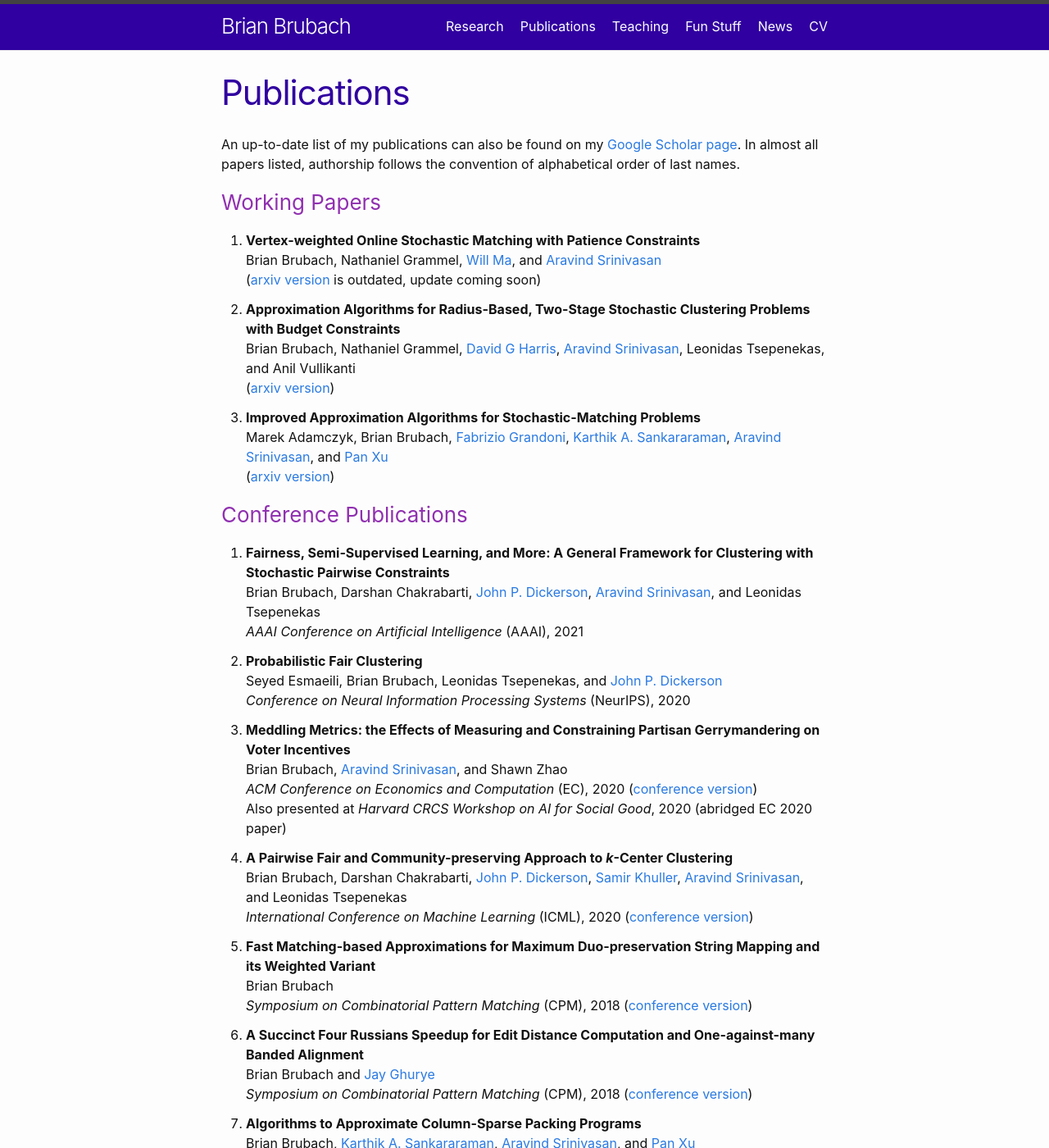
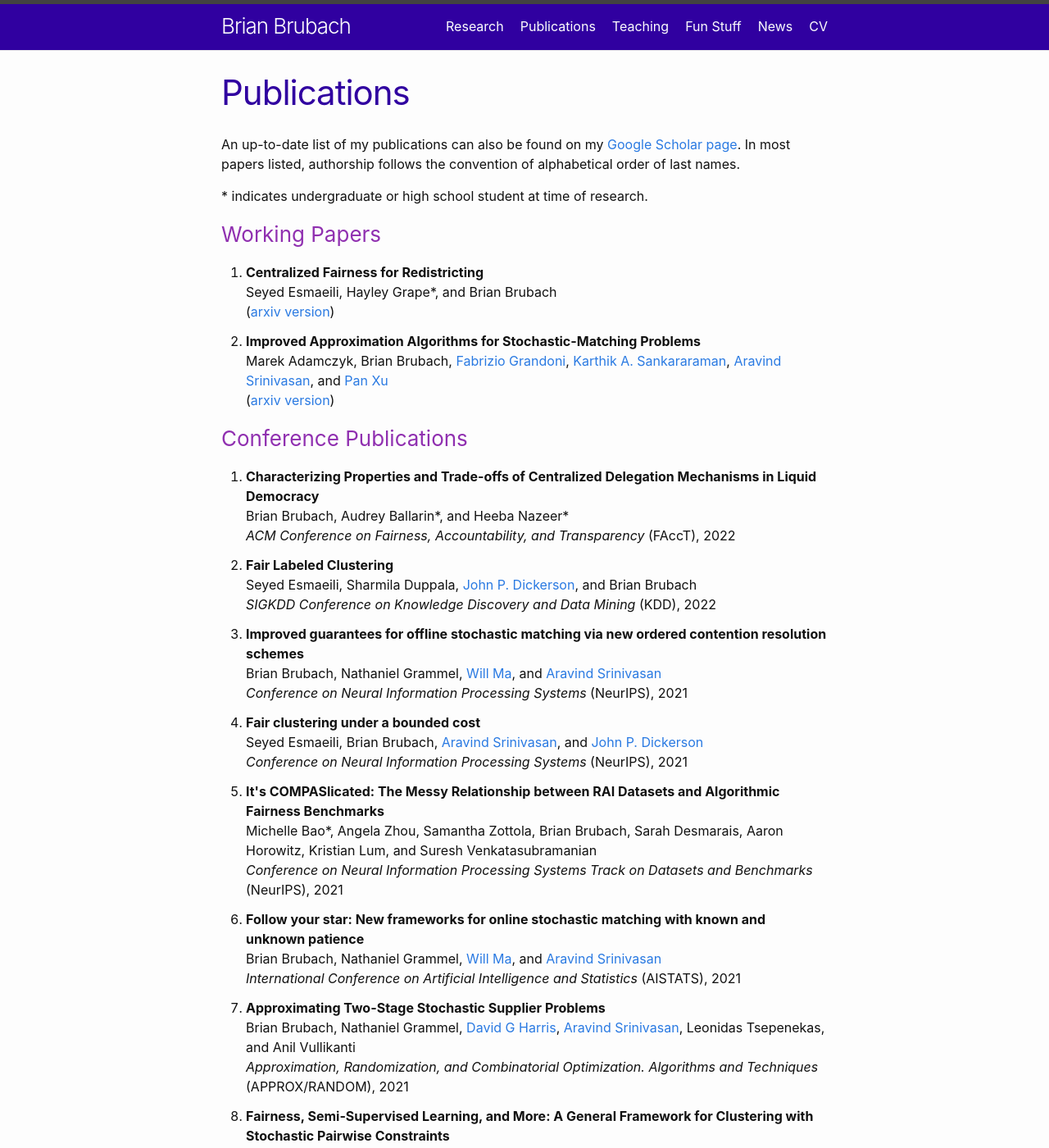
Before and after one commit to bbrubach/bbrubach.github.io, a Jekyll site: the page built from pubs.md, in a window 1280 px wide and 1400 px high. Shown: the whole window at 82% size. Built offline with Jekyll 4.4.1, drawn with Linux system fonts in a browser that asks for light colours; some of the changed text lies outside the part shown.

Commit message:
Update research, pubs, and home.

```diff
--- a/pubs.md
+++ b/pubs.md
@@ -4,28 +4,24 @@ title: Publications
 permalink: /pubs/
 ---
 
-An up-to-date list of my publications can also be found on my <a href="https://scholar.google.com/citations?user=JFkDzroAAAAJ&hl=en">Google Scholar page</a>. In almost all papers listed, authorship follows the convention of alphabetical order of last names.
+<p>
+An up-to-date list of my publications can also be found on my <a href="https://scholar.google.com/citations?user=JFkDzroAAAAJ&hl=en">Google Scholar page</a>. In most papers listed, authorship follows the convention of alphabetical order of last names.
+</p>
 
+<p>
+* indicates undergraduate or high school student at time of research.
+</p>
 
 
 <h3>Working Papers</h3>
 
 <ol class="list-spacing">
 
-  <li><strong>Vertex-weighted Online Stochastic Matching with Patience Constraints</strong><br>
-    Brian Brubach, Nathaniel Grammel, <a href="http://www.columbia.edu/~wm2428/">Will Ma</a>,
-    and <a href="http://www.cs.umd.edu/~srin/">Aravind Srinivasan</a><br>
-    (<a href="https://arxiv.org/abs/1907.03963">arxiv version</a> is outdated, update coming soon)
+  <li><strong>Centralized Fairness for Redistricting</strong><br>
+    Seyed Esmaeili, Hayley Grape*, and Brian Brubach<br>
+    (<a href="https://arxiv.org/abs/2203.00872">arxiv version</a>)
   </li>
 
-  <li><strong>Approximation Algorithms for Radius-Based, Two-Stage Stochastic
-    Clustering Problems with Budget Constraints</strong><br>
-    Brian Brubach, Nathaniel Grammel,
-    <a href="https://sites.google.com/site/davidgharriswebsite/home">David G Harris</a>,
-      <a href="http://www.cs.umd.edu/~srin/">Aravind Srinivasan</a>,
-      Leonidas Tsepenekas, and Anil Vullikanti<br>
-    (<a href="https://arxiv.org/pdf/2008.03325.pdf">arxiv version</a>)
-  </li>
 
   <li><strong>Improved Approximation Algorithms for Stochastic-Matching Problems</strong><br>
     Marek Adamczyk, Brian Brubach, <a href="http://people.idsia.ch/~grandoni/">Fabrizio Grandoni</a>,
@@ -44,6 +40,54 @@ An up-to-date list of my publications can also be found on my <a href="https://s
 
 <ol class="list-spacing">
 
+<li><strong>Characterizing Properties and Trade-offs of Centralized Delegation Mechanisms in Liquid Democracy</strong><br>
+  Brian Brubach, Audrey Ballarin*, and Heeba Nazeer*<br>
+  <em>ACM Conference on Fairness, Accountability, and Transparency</em> (FAccT), 2022
+</li>
+
+
+<li><strong>Fair Labeled Clustering</strong><br>
+  Seyed Esmaeili, Sharmila Duppala, <a href="http://jpdickerson.com/">John P. Dickerson</a>, and Brian Brubach<br>
+  <em>SIGKDD Conference on Knowledge Discovery and Data Mining</em> (KDD), 2022
+</li>
+
+
+<li><strong>Improved guarantees for offline stochastic matching via new ordered contention resolution schemes</strong><br>
+  Brian Brubach, Nathaniel Grammel, <a href="http://www.columbia.edu/~wm2428/">Will Ma</a>,
+  and <a href="http://www.cs.umd.edu/~srin/">Aravind Srinivasan</a><br>
+  <em>Conference on Neural Information Processing Systems</em> (NeurIPS), 2021
+</li>
+
+
+<li><strong>Fair clustering under a bounded cost</strong><br>
+  Seyed Esmaeili, Brian Brubach, <a href="http://www.cs.umd.edu/~srin/">
+  Aravind Srinivasan</a>, and
+  <a href="http://jpdickerson.com/">John P. Dickerson</a><br>
+  <em>Conference on Neural Information Processing Systems</em> (NeurIPS), 2021
+</li>
+
+
+<li><strong>It's COMPASlicated: The Messy Relationship between RAI Datasets and Algorithmic Fairness Benchmarks</strong><br>
+  Michelle Bao*, Angela Zhou, Samantha Zottola, Brian Brubach, Sarah Desmarais, Aaron Horowitz, Kristian Lum, and Suresh Venkatasubramanian<br>
+  <em>Conference on Neural Information Processing Systems Track on Datasets and Benchmarks</em> (NeurIPS), 2021
+</li>
+
+
+<li><strong>Follow your star: New frameworks for online stochastic matching with known and unknown patience</strong><br>
+  Brian Brubach, Nathaniel Grammel, <a href="http://www.columbia.edu/~wm2428/">Will Ma</a>,
+  and <a href="http://www.cs.umd.edu/~srin/">Aravind Srinivasan</a><br>
+  <em>International Conference on Artificial Intelligence and Statistics</em> (AISTATS), 2021
+</li>
+
+
+<li><strong>Approximating Two-Stage Stochastic Supplier Problems</strong><br>
+  Brian Brubach, Nathaniel Grammel,
+  <a href="https://sites.google.com/site/davidgharriswebsite/home">David G Harris</a>, <a href="http://www.cs.umd.edu/~srin/">Aravind Srinivasan</a>,
+  Leonidas Tsepenekas, and Anil Vullikanti<br>
+  <em>Approximation, Randomization, and Combinatorial Optimization. Algorithms and Techniques </em> (APPROX/RANDOM), 2021
+</li>
+
+
 <li><strong>Fairness, Semi-Supervised Learning, and More: A General Framework for Clustering with
 Stochastic Pairwise Constraints</strong><br>
   Brian Brubach, Darshan Chakrabarti, <a href="http://jpdickerson.com/">John P. Dickerson</a>,
@@ -60,7 +104,7 @@ Stochastic Pairwise Constraints</strong><br>
 <li><strong>Meddling Metrics: the Effects of Measuring and Constraining
   Partisan Gerrymandering on Voter Incentives</strong><br>
   Brian Brubach, <a href="http://www.cs.umd.edu/~srin/">Aravind Srinivasan</a>,
-  and Shawn Zhao<br>
+  and Shawn Zhao*<br>
   <em>ACM Conference on Economics and Computation</em> (EC), 2020
   (<a href="/files/Paper-MeddingMetrics-EC20.pdf">conference version</a>)<br>
   Also presented at <em>Harvard CRCS Workshop on AI for Social Good</em>, 2020
@@ -69,7 +113,7 @@ Stochastic Pairwise Constraints</strong><br>
 
 <li><strong>A Pairwise Fair and Community-preserving Approach to <em>k</em>-Center
   Clustering</strong><br>
-  Brian Brubach, Darshan Chakrabarti, <a href="http://jpdickerson.com/">John P. Dickerson</a>,
+  Brian Brubach, Darshan Chakrabarti*, <a href="http://jpdickerson.com/">John P. Dickerson</a>,
   <a href="http://www.cs.umd.edu/users/samir/">Samir Khuller</a>,
   <a href="http://www.cs.umd.edu/~srin/">Aravind Srinivasan</a>, and
   Leonidas Tsepenekas<br>
```
Also changed, not shown: index.md (+22 -19 lines), proj.md (+51 -41 lines), teach.md (+8 -5 lines).
